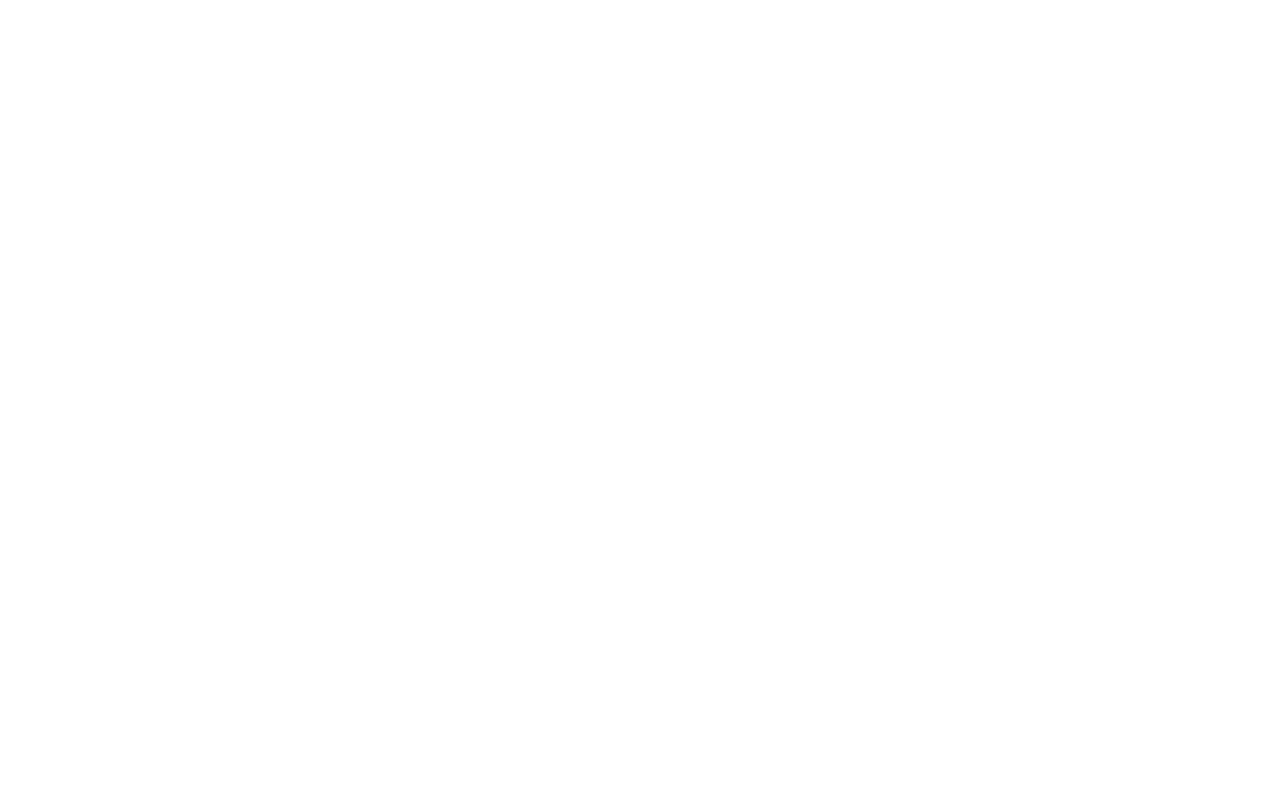
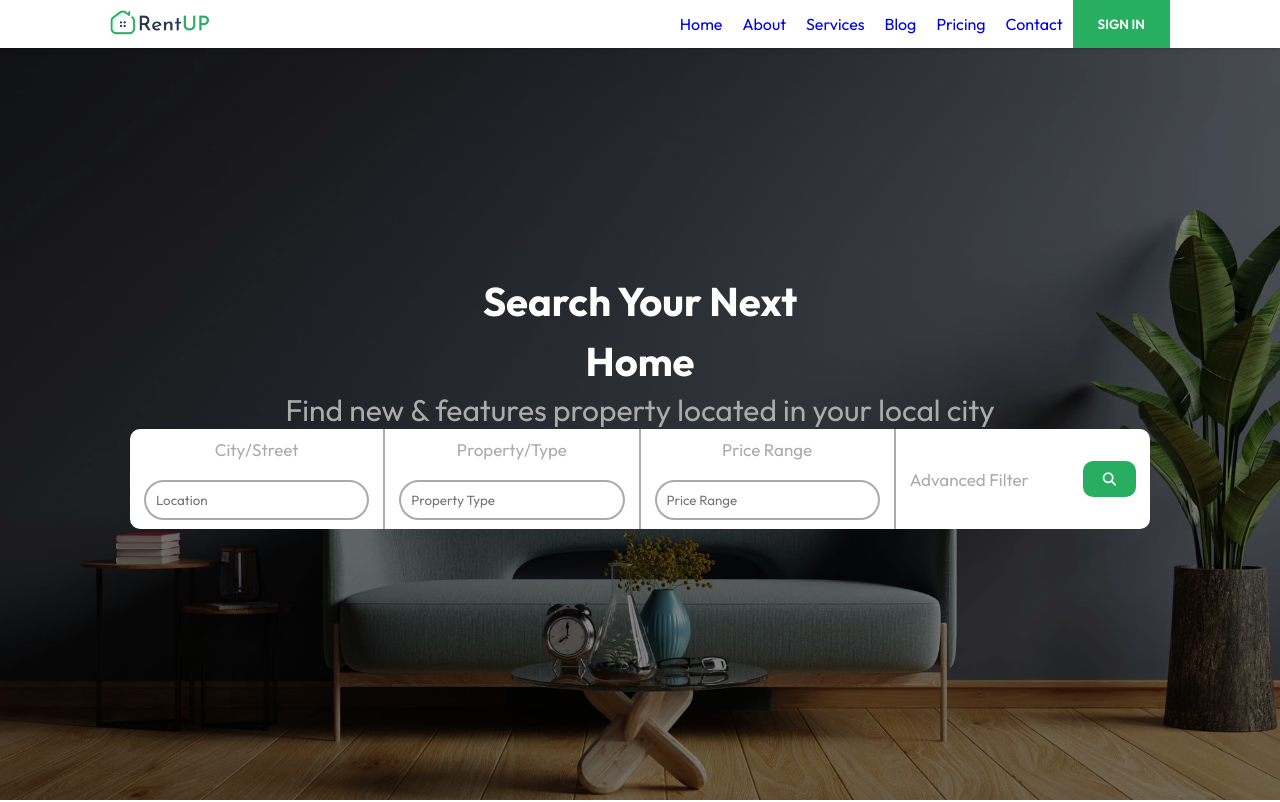
Before and after one commit to Ritahchanger/reactNodeRealEstate, a React (Create React App) app: page / in a window 1280 px wide. Before the commit this address had no page. Shown: the top 802 px of the page. Built offline with nearby package versions, Linux system fonts and the light colour scheme.

Commit message:
Navigation update

```diff
--- a/src/App.js
+++ b/src/App.js
@@ -12,7 +12,7 @@
     <div>
       <BrowserRouter>
         <Routes>
-          <Route exact path="/home" element={<Home />} />
+          <Route exact path="/" element={<Home />} />
           <Route exact path="/about" element={<About />} />
           <Route exact path="/blog" element={<Blog />} />
           <Route exact path="/services" element={<Services />} />
--- a/src/Authentication/Login.jsx
+++ b/src/Authentication/Login.jsx
@@ -53,7 +53,7 @@
           ? setPasswordFound(true)
           : setPasswordFound(false);
 
-        navigate('/home');
+        navigate('/');
       } catch (error) {
         console.log("Error occurred in fetching the data from the backend");
       }
--- a/src/components/Navbar/Navbar.jsx
+++ b/src/components/Navbar/Navbar.jsx
@@ -18,7 +18,7 @@
           </div>
           <div className={`navigation ${showNavbar ? 'active' : null }`}>
             <ul className="flex-apart">
-              <li><Link to="/home">Home</Link></li>
+              <li><Link to="/">Home</Link></li>
               <li><Link to="/about">About</Link></li>
               <li><Link to="/services">Services</Link></li>
               <li><Link to="/blog">Blog</Link></li>
```
